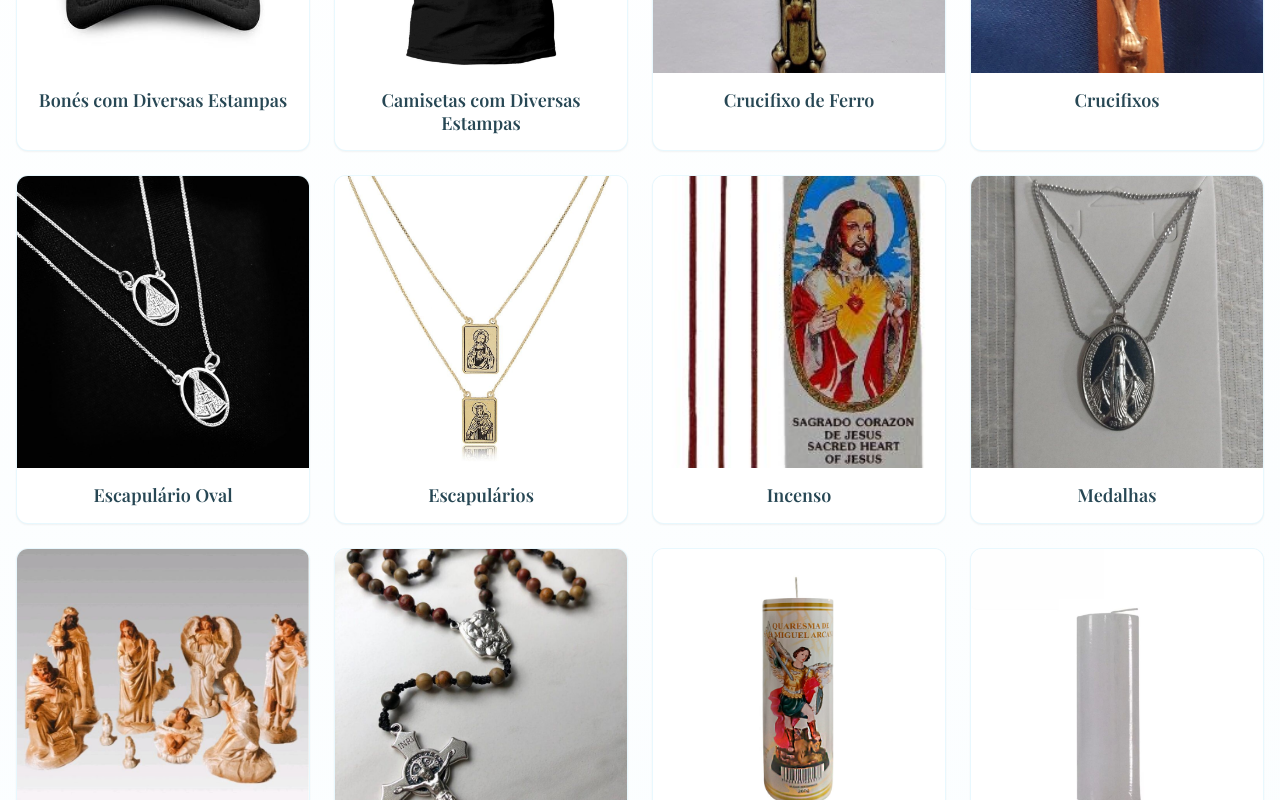
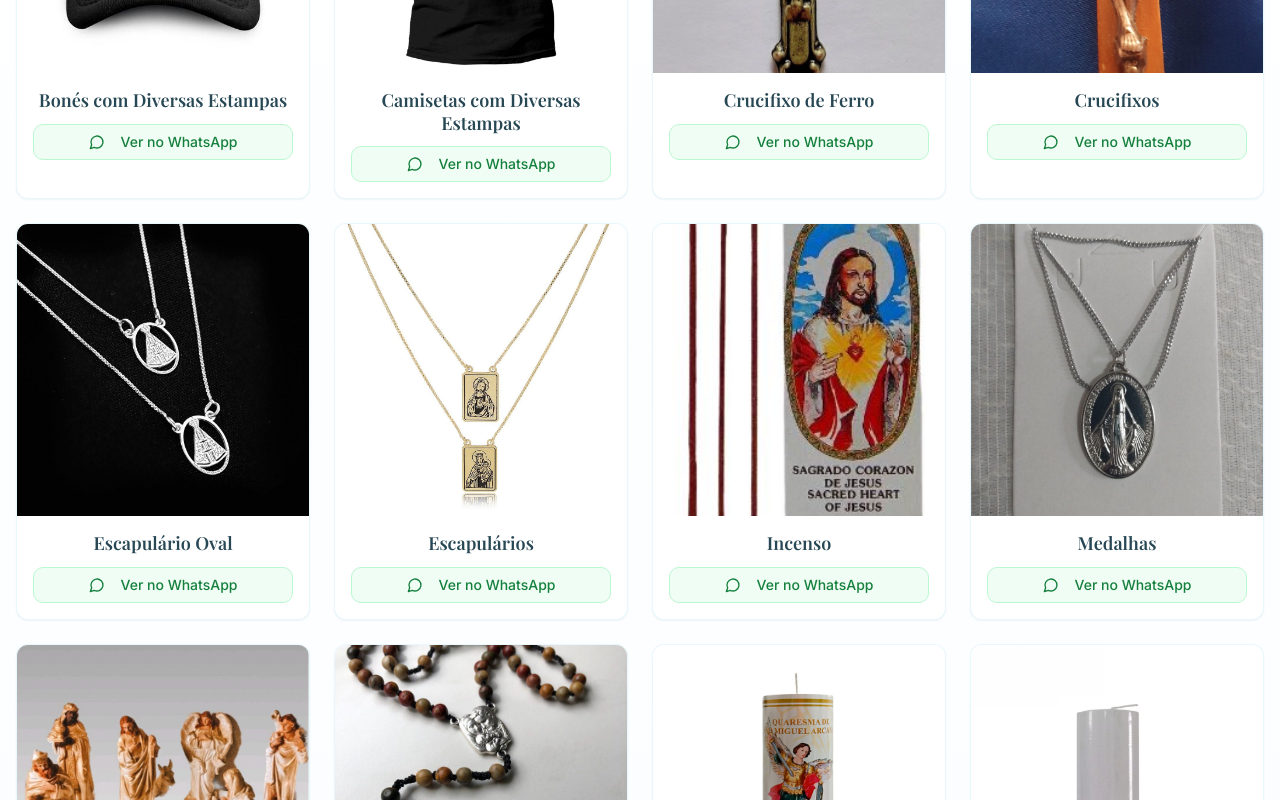
Before and after one commit to DevZipMateus/augusta-rainha, a React (Vite) app: page / in a window 1280 px wide. Shown: the part 5240-6040 px from the top of the page. Built offline with nearby package versions, Linux system fonts and the light colour scheme.

Commit message:
Add WhatsApp buttons to products
Add individual WhatsApp buttons to each product in the gallery. Each button will link to WhatsApp with a pre-filled message specific to the product, allowing users to inquire directly about items.

```diff
--- a/src/components/ProductGallerySection.tsx
+++ b/src/components/ProductGallerySection.tsx
@@ -1,6 +1,7 @@
+
 import { Card, CardContent } from "@/components/ui/card";
 import { Button } from "@/components/ui/button";
-import { ShoppingBag } from "lucide-react";
+import { ShoppingBag, MessageCircle } from "lucide-react";
 
 const ProductGallerySection = () => {
   // Lista das imagens na galeria com seus nomes
@@ -19,6 +20,13 @@ const ProductGallerySection = () => {
     { filename: "vela votiva.jpg", title: "Vela Votiva" },
     { filename: "veus cons.jpg", title: "Véus" }
   ];
+
+  const handleProductWhatsApp = (productTitle: string) => {
+    const message = `Olá! Gostaria de saber mais sobre ${productTitle} na Augusta Rainha.`;
+    const phone = "5519971476970";
+    const url = `https://wa.me/${phone}?text=${encodeURIComponent(message)}`;
+    window.open(url, '_blank');
+  };
 
   const handleWhatsApp = () => {
     const message = "Olá! Gostaria de ver todos os modelos disponíveis na Augusta Rainha.";
@@ -57,10 +65,19 @@ const ProductGallerySection = () => {
                   loading="lazy"
                 />
               </div>
-              <CardContent className="p-4">
+              <CardContent className="p-4 space-y-3">
                 <h3 className="font-serif text-lg font-semibold text-secondary text-center leading-tight">
                   {image.title}
                 </h3>
+                <Button
+                  onClick={() => handleProductWhatsApp(image.title)}
+                  variant="outline"
+                  size="sm"
+                  className="w-full bg-green-50 hover:bg-green-100 text-green-700 border-green-200 hover:border-green-300 transition-colors"
+                >
+                  <MessageCircle className="w-4 h-4 mr-2" />
+                  Ver no WhatsApp
+                </Button>
               </CardContent>
             </Card>
           ))}
```
